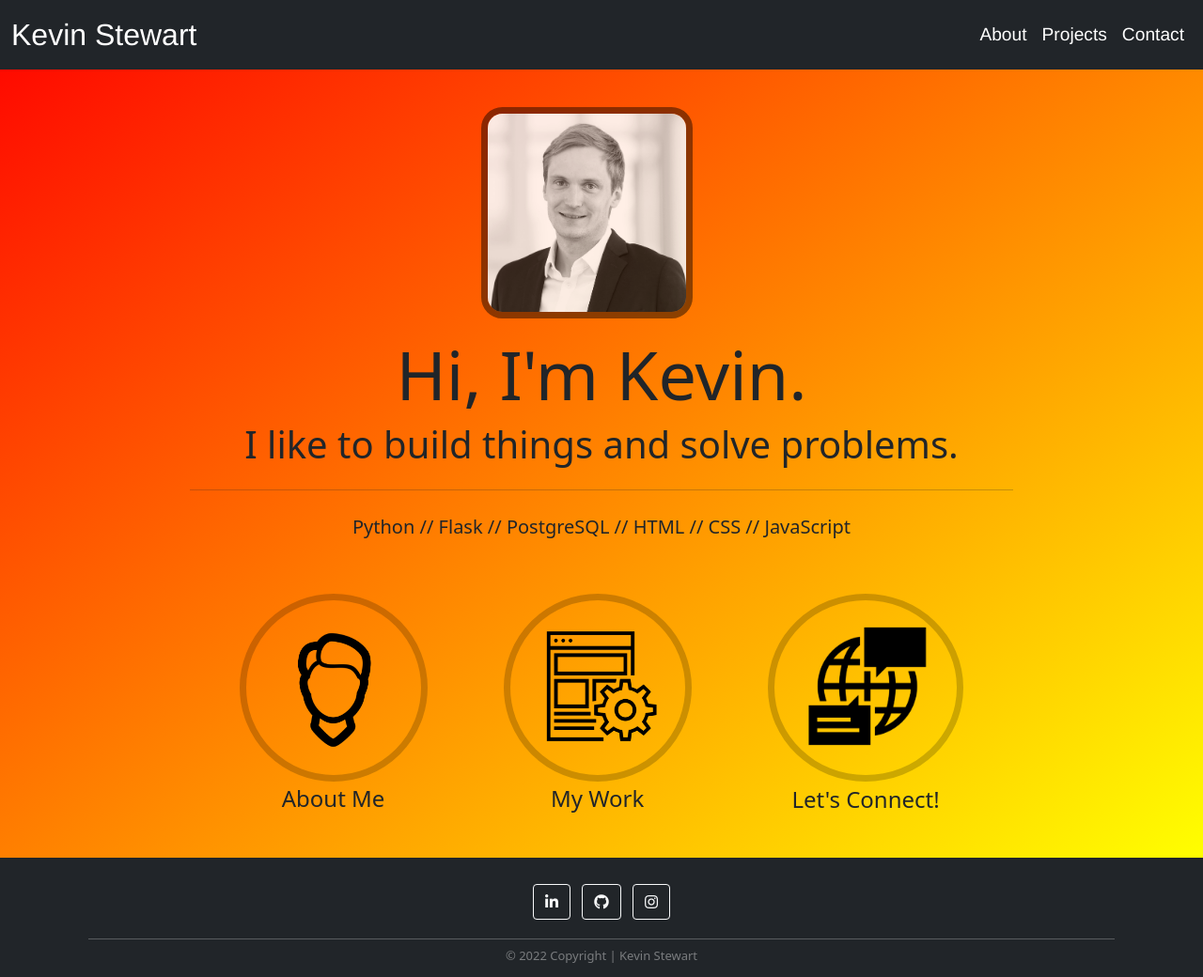
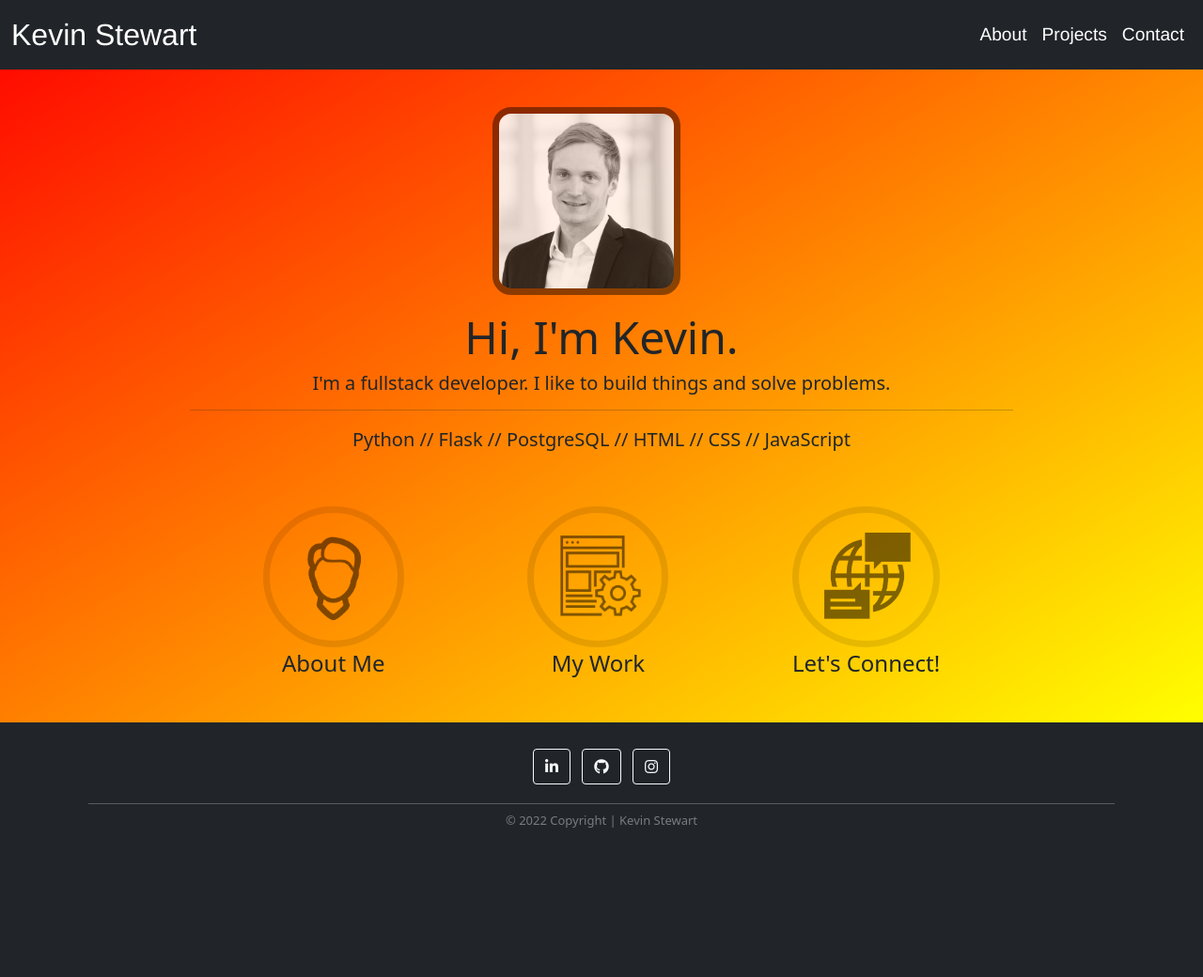
Before and after one commit to kevin-stew/kevin-stewart, a Flask app: page / in a window 1280 px wide. Shown: the whole page at 94% size. After the commit the page ends 881 px from the top, so only its background shows below. Run offline with Flask 2, Linux system fonts and the light colour scheme; some libraries are stand-ins or nearby versions.

Commit message:
contact confirmation flash appears on contact page, reduced size of index page icons

```diff
--- a/app/site/routes.py
+++ b/app/site/routes.py
@@ -38,6 +38,6 @@ def contact():
         server.quit()
 
         flash(f"Thanks for your message, I will respond to you soon!")
-        return render_template("index.html")
+        return render_template("contact.html",form=form)
 
     return render_template("contact.html",form=form)
--- a/app/site/site_templates/contact.html
+++ b/app/site/site_templates/contact.html
@@ -11,15 +11,18 @@
                 <span aria-hidden="true">&times;</span>
             </button>
             {{message}}
+        </div>
         {% endfor %}
     {% endif %}
 {% endwith %}
 <!-- alert messages here -->
 
+
 <!-- page content goes here -->
 
 <!-- <div class="container align-self-center widthLimit"> -->
 <div class="align-self-center messageForm">
+
 
     <h1 class="display-3">Say hello 👋</h1>
 
--- a/app/site/site_templates/index.html
+++ b/app/site/site_templates/index.html
@@ -8,10 +8,10 @@
     <img src="../../static/images/Headshot_Kevin Stewart_BW_small.jpg" class="align-self-center headShot" alt="">
     <div class="text-center mb-3">
 
-        <h2 class="display-2">Hi, I'm Kevin.</h2>
-        <h5 class="display-6">I like to build things and solve problems. </h5>
+        <h2 class="display-5">Hi, I'm Kevin.</h2>
+        <h5 class="lead">I'm a fullstack developer. I like to build things and solve problems. </h5>
 
-        <hr class="my-4" >
+        <hr class="" >
         <p class="lead"> Python // Flask // PostgreSQL // HTML // CSS // JavaScript </p>
             <!-- <br>  I am passionate about innovation, efficiency, and product design.</p> -->
         <!-- <p class="lead">I built this website to showcase: <br> who I am // what I like to do // what I can do for you</p> -->
--- a/app/static/css/main.css
+++ b/app/static/css/main.css
@@ -62,8 +62,8 @@ a.nav-link:hover{
     margin-top: 5vh;
     margin-bottom: 2vh;
     margin-right: 2em;
-    height: 225px;
-    width: 225px;
+    height: 200px;
+    width: 200px;
     border: 7px rgba(0, 0, 0, .5) solid;
     border-radius: 10%;
     object-fit: cover;
@@ -74,13 +74,13 @@ a.nav-link:hover{
     border-radius: 50%;
     border: 7px rgba(0, 0, 0, .2) solid;
     margin-bottom: 2%;
-    max-height:200px;
-    /* opacity: 0.7; */
+    max-height:150px;
+    opacity: 0.5;
 }
 .homeIcon:hover{
     transform: scale(1.03);
     border: 7px rgba(0, 0, 0, 0.8) solid;
-    /* opacity: 1.0; */
+    opacity: 1.0;
 }
 /* div.homeIcons:hover{
     text-decoration: underline;
```
